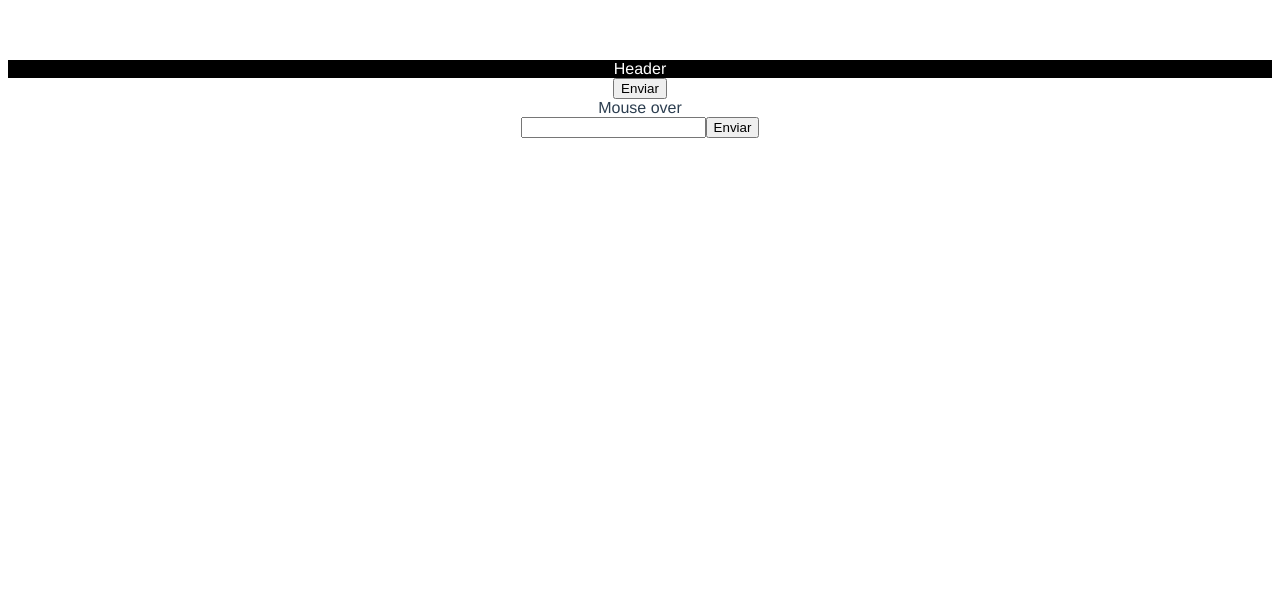
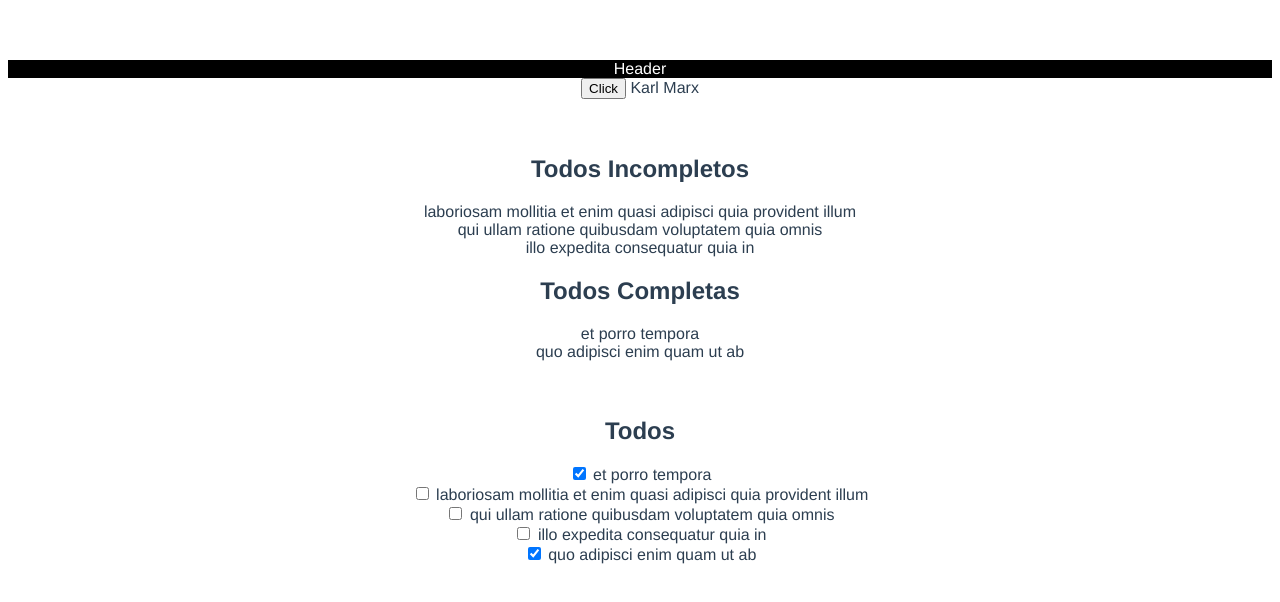
Before and after one commit to omarxlima/vue3, a Vue app: page / in a window 1280 px wide. Shown: the top 602 px of the page. Built offline with nearby package versions, Linux system fonts and the light colour scheme.

Commit message:
propriedade computada exemplo simples todo

```diff
--- a/src/App.vue
+++ b/src/App.vue
@@ -1,24 +1,35 @@
 <template>
   <Topo></Topo>
+  <div>
 
-  <div>
-    <!-- @ no logar da diretiva v-on  -->
-    <button @click.once="onClick">
-      Enviar
-    </button>
+    <button @click="click"> Click</button>
+
+    {{ nomeCompleto }}
+  </div>
+  <br> <br>
+
+
+  <h2>Todos Incompletos</h2>
+  <div v-for="todo in naoConcluido" :key="todo.id">
+
+    {{ todo.title }}
 
   </div>
 
-  <div @mouseover="onMouseover" @mouseout="onMouseOut">
-    Mouse over
+  <h2>Todos Completas</h2>
+  <div v-for="todo in concluido" :key="todo.id">
+
+    {{ todo.title }}
 
   </div>
+  <br><br>
+  <h2>Todos </h2>
+  <div v-for="todo in todos" :key="todo.id">
 
-  <form action="https://google.com" @submit.prevent="onSubmit">
-      <input type="text" @keyup.enter="onKeyUp">
-      <button type="submit"> Enviar</button>
-  </form>
+    <input type="checkbox" v-model="todo.completed">
+    {{ todo.title }}
 
+  </div>
 
 </template>
 
@@ -34,35 +45,63 @@ export default {
   },
   data() {
     return {
+      user: {
+        name: 'Karl',
+        lastName: 'Marx'
+      },
+      todos: [
+        {
+          "userId": 1,
+          "id": 4,
+          "title": "et porro tempora",
+          "completed": true
+        },
+        {
+          "userId": 1,
+          "id": 5,
+          "title": "laboriosam mollitia et enim quasi adipisci quia provident illum",
+          "completed": false
+        },
+        {
+          "userId": 1,
+          "id": 6,
+          "title": "qui ullam ratione quibusdam voluptatem quia omnis",
+          "completed": false
+        },
+        {
+          "userId": 1,
+          "id": 7,
+          "title": "illo expedita consequatur quia in",
+          "completed": false
+        },
+        {
+          "userId": 1,
+          "id": 8,
+          "title": "quo adipisci enim quam ut ab",
+          "completed": true
+        },
+      ]
+    }
+  },
+  computed: {
+    nomeCompleto() {
+      return `${this.user.name} ${this.user.lastName} `
+    },
 
-
+    naoConcluido() {
+      return this.todos.filter(todo => !todo.completed)
+    },
+    concluido() {
+      return this.todos.filter(todo => todo.completed)
 
     }
   },
 
   methods: {
-    onClick($event) {
-      console.log('click', $event)
-    },
 
-    onMouseover($event) {
-      console.log('mouse over', $event)
-    },
-
-    onMouseOut($event) {
-      console.log('mouse out', $event)
-    },
-    onSubmit() {
-      console.log('submit')
-    },
-    onKeyUp($event) {
-      console.log('keyup', $event)
+    click() {
+      console.log(this.nomeCompleto)
     }
-
-
-
-
-
 
   }
 }
--- a/src/main.js
+++ b/src/main.js
@@ -1,4 +1,4 @@
 import { createApp } from 'vue'
 import App from './App.vue'
 
-createApp(App).mount('#app')
+window.app = createApp(App).mount('#app')
```
